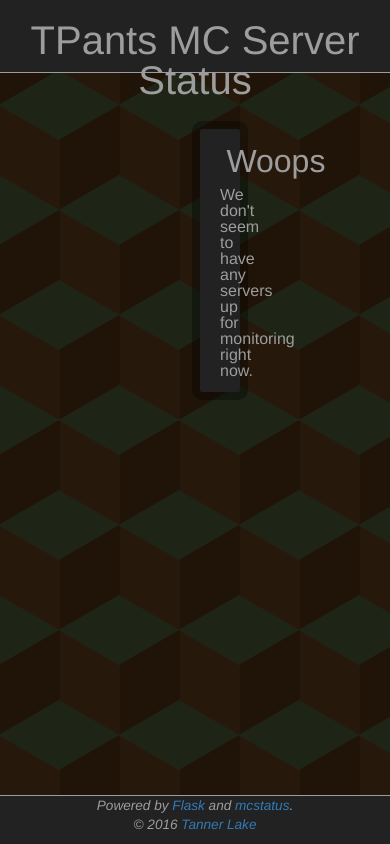
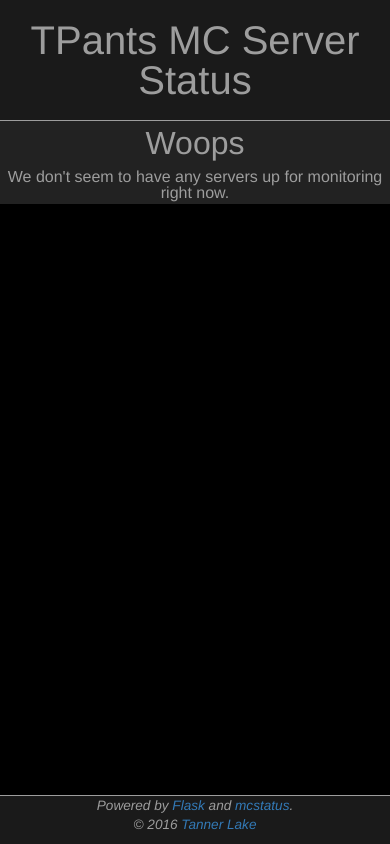
Before and after one commit to tlake/mc_site, a Flask app: page / in a window 390 px wide. Run offline with Flask 2, Linux system fonts and the light colour scheme; data that the repository does not hold is empty; parts of the project's set-up code (start-up, migrations or seed data) failed here and were passed over; some libraries are stand-ins or nearby versions.

Commit message:
Responsive CSS; fixes #2

```diff
--- a/static/css/default.css
+++ b/static/css/default.css
@@ -63,7 +63,7 @@ article, aside, details, figcaption, figure, footer, header, hgroup, main, menu,
   display: block;
 }
 
-/* line 59, ../sass/default.sass */
+/* line 68, ../sass/default.sass */
 html {
   min-height: 100%;
   position: relative;
@@ -72,201 +72,222 @@ html {
   text-align: center;
 }
 
-/* line 66, ../sass/default.sass */
+/* line 75, ../sass/default.sass */
 h1 {
   font-size: 2.5em;
 }
 
-/* line 69, ../sass/default.sass */
+/* line 78, ../sass/default.sass */
 h2 {
   font-size: 2em;
   padding: 0.2em;
 }
 
-/* line 73, ../sass/default.sass */
+/* line 82, ../sass/default.sass */
 h3 {
   font-size: 1.35em;
   padding: 0.2em;
 }
 
-/* line 77, ../sass/default.sass */
+/* line 86, ../sass/default.sass */
 h4 {
   font-size: 0.85em;
   padding: 0.2em;
 }
 
-/* line 81, ../sass/default.sass */
+/* line 90, ../sass/default.sass */
 a {
   color: #337ab7;
   text-decoration: none;
 }
 
-/* line 85, ../sass/default.sass */
+/* line 94, ../sass/default.sass */
 p {
   padding: 0.2em 0em;
 }
 
-/* line 88, ../sass/default.sass */
+/* line 97, ../sass/default.sass */
 body {
   margin: 0 0 3em;
   background-color: black;
-  background-color: #201308;
-  background-image: linear-gradient(30deg, #1e2416 12%, transparent 12.5%, transparent 87%, #1e2416 87.5%, #1e2416), linear-gradient(150deg, #1e2416 12%, transparent 12.5%, transparent 87%, #1e2416 87.5%, #1e2416), linear-gradient(30deg, #1e2416 12%, transparent 12.5%, transparent 87%, #1e2416 87.5%, #1e2416), linear-gradient(150deg, #1e2416 12%, transparent 12.5%, transparent 87%, #1e2416 87.5%, #1e2416), linear-gradient(60deg, #26190c 25%, transparent 25.5%, transparent 75%, #26190c 75%, #26190c), linear-gradient(60deg, #26190c 25%, transparent 25.5%, transparent 75%, #26190c 75%, #26190c);
-  background-size: 120px 210px;
-  background-position: 0 0, 0 0, 60px 105px, 60px 105px, 0 0, 60px 105px;
 }
 
-/* line 94, ../sass/default.sass */
+/* line 101, ../sass/default.sass */
+code {
+  font-family: "Lucida Console", Monaco, monospace;
+  padding: 0em 0.125em;
+  background-color: #2f2f2f;
+  border: 1px solid #555555;
+}
+
+/* line 107, ../sass/default.sass */
 header {
-  background-color: #222;
+  background-color: #1a1a1a;
   color: #9d9d9d;
-  height: 4.5em;
   border-bottom: 1px solid #9d9d9d;
 }
-/* line 98, ../sass/default.sass */
+/* line 111, ../sass/default.sass */
 header h1 {
   padding: 0.5em;
 }
 
-/* line 101, ../sass/default.sass */
+/* line 114, ../sass/default.sass */
 .message-panel {
   background-color: #9d9d9d;
   color: #222;
-  border-radius: 10px;
-  margin: 1em 1em 0em;
   padding: 1em;
   text-align: left;
   line-height: 1.25em;
 }
-/* line 108, ../sass/default.sass */
+/* line 119, ../sass/default.sass */
 .message-panel h3, .message-panel h4 {
   font-weight: bold;
 }
-/* line 110, ../sass/default.sass */
+/* line 121, ../sass/default.sass */
 .message-panel em {
   font-style: italic;
 }
-/* line 112, ../sass/default.sass */
+/* line 123, ../sass/default.sass */
 .message-panel strong {
   font-weight: bold;
 }
-/* line 114, ../sass/default.sass */
+/* line 125, ../sass/default.sass */
 .message-panel code {
   background-color: #b4b4b4;
   border: 1px solid #d8d8d8;
 }
 
-/* line 118, ../sass/default.sass */
-#content-container {
-  margin-bottom: 5em;
+/* line 129, ../sass/default.sass */
+.info {
+  font-weight: bold;
 }
 
-/* line 121, ../sass/default.sass */
+/* line 132, ../sass/default.sass */
+.Online {
+  color: #093;
+}
+
+/* line 135, ../sass/default.sass */
+.Offline {
+  color: #dd0909;
+}
+
+/* line 138, ../sass/default.sass */
+.panel {
+  background-color: #222;
+  color: #9d9d9d;
+}
+
+/* line 141, ../sass/default.sass */
+.players-summary {
+  margin: 1em 0;
+}
+
+/* line 144, ../sass/default.sass */
+.players-list {
+  font-style: italic;
+  margin-bottom: 1em;
+}
+
+/* line 148, ../sass/default.sass */
+hr {
+  border-color: #9d9d9d;
+  width: 16em;
+}
+
+/* line 152, ../sass/default.sass */
+.pulldown-toggle {
+  font-style: italic;
+  padding-bottom: 1em;
+}
+
+/* line 156, ../sass/default.sass */
+.pulldown-close {
+  padding: 0.5em 0;
+  padding-bottom: 1em;
+}
+
+/* line 160, ../sass/default.sass */
+.pulldown-toggle:hover,
+.pulldown-close:hover {
+  cursor: pointer;
+  background-color: #2f2f2f;
+}
+
+/* line 165, ../sass/default.sass */
+.pulldown {
+  display: none;
+}
+
+/* line 168, ../sass/default.sass */
+.pulldown-content {
+  border: 1px solid #9d9d9d;
+  padding: 1em 1em;
+  margin: 10px 0px;
+  text-align: left;
+  line-height: 1.5em;
+}
+/* line 174, ../sass/default.sass */
+.pulldown-content h3 {
+  padding-top: 1em;
+}
+/* line 176, ../sass/default.sass */
+.pulldown-content ol {
+  list-style-type: lower-alpha;
+  padding-left: 2em;
+}
+/* line 179, ../sass/default.sass */
+.pulldown-content em {
+  font-weight: bold;
+}
+
+/* line 182, ../sass/default.sass */
 footer {
   position: absolute;
   left: 0;
   bottom: 0;
   height: 3em;
   width: 100%;
-  background-color: #222;
+  background-color: #1a1a1a;
   color: #9d9d9d;
   font-style: italic;
   border-top: 1px solid #9d9d9d;
 }
 
-/* line 131, ../sass/default.sass */
-.info {
-  font-weight: bold;
+@media (min-width: 30em) {
+  /* line 198, ../sass/default.sass */
+  body {
+    background-color: #201308;
+    background-image: linear-gradient(30deg, #1e2416 12%, transparent 12.5%, transparent 87%, #1e2416 87.5%, #1e2416), linear-gradient(150deg, #1e2416 12%, transparent 12.5%, transparent 87%, #1e2416 87.5%, #1e2416), linear-gradient(30deg, #1e2416 12%, transparent 12.5%, transparent 87%, #1e2416 87.5%, #1e2416), linear-gradient(150deg, #1e2416 12%, transparent 12.5%, transparent 87%, #1e2416 87.5%, #1e2416), linear-gradient(60deg, #26190c 25%, transparent 25.5%, transparent 75%, #26190c 75%, #26190c), linear-gradient(60deg, #26190c 25%, transparent 25.5%, transparent 75%, #26190c 75%, #26190c);
+    background-size: 120px 210px;
+    background-position: 0 0, 0 0, 60px 105px, 60px 105px, 0 0, 60px 105px;
+    margin-bottom: 5em;
   }
 
-/* line 134, ../sass/default.sass */
-.Online {
-  color: #093;
+  /* line 202, ../sass/default.sass */
+  .message-panel {
+    border-radius: 10px;
+    margin: 1em 1em 0em;
   }
 
-/* line 137, ../sass/default.sass */
-.Offline {
-  color: #dd0909;
-}
-
-/* line 140, ../sass/default.sass */
+  /* line 206, ../sass/default.sass */
   .panel {
-  background-color: #222;
-  color: #9d9d9d;
-  margin: 3em 12em;
     padding: 10px 20px 10px;
+    margin: 3em 3em;
     border: 8px solid rgba(0, 0, 0, 0.3);
     background-clip: padding-box;
     border-radius: 10px;
   }
 
-/* line 148, ../sass/default.sass */
-.players-summary {
-  margin: 1em 0;
-}
-
-/* line 151, ../sass/default.sass */
-.players-list {
-  font-style: italic;
-  margin-bottom: 1em;
-}
-
-/* line 155, ../sass/default.sass */
-hr {
-  border-color: #9d9d9d;
-  width: 16em;
-}
-
-/* line 159, ../sass/default.sass */
-.pulldown-toggle {
-  font-style: italic;
+  /* line 213, ../sass/default.sass */
+  .pulldown-toggle,
+  .pulldown-close {
     border-radius: 4px;
   }
-
-/* line 163, ../sass/default.sass */
-.pulldown-close {
-  padding: 0.5em 0;
-  border-radius: 4px;
 }
-
-/* line 167, ../sass/default.sass */
-.pulldown-toggle:hover,
-.pulldown-close:hover {
-  cursor: pointer;
-  background-color: #2f2f2f;
+@media (min-width: 60em) {
+  /* line 222, ../sass/default.sass */
+  .panel {
+    margin: 3em 12em;
   }
-
-/* line 172, ../sass/default.sass */
-.pulldown {
-  display: none;
 }
-
-/* line 175, ../sass/default.sass */
-.pulldown-content {
-  border: 1px solid #9d9d9d;
-  padding: 1em 4em;
-  margin: 10px 0px;
-  text-align: left;
-  line-height: 1.5em;
-}
-/* line 181, ../sass/default.sass */
-.pulldown-content h3 {
-  padding-top: 1em;
-}
-/* line 183, ../sass/default.sass */
-.pulldown-content ol {
-  list-style-type: lower-alpha;
-  padding-left: 2em;
-}
-/* line 186, ../sass/default.sass */
-.pulldown-content em {
-  font-weight: bold;
-}
-
-/* line 189, ../sass/default.sass */
-code {
-  font-family: "Lucida Console", Monaco, monospace;
-  padding: 0em 0.125em;
-  background-color: #2f2f2f;
-  border: 1px solid #555555;
-}
--- a/static/sass/default.sass
+++ b/static/sass/default.sass
@@ -2,6 +2,11 @@
 @import compass/reset
 @import "compass/css3/transition"
 
+
+// MEDIA QUERY WIDTHS
+// (mobile-first design; all default CSS is for smallest screens)
+$bp-mama-bear: "(min-width : 30em)"
+$bp-papa-bear: "(min-width : 60em)"
 
 // FONTS
 $default-font-face: "Helvetica Neue", Helvetica, Arial, sans-serif
@@ -56,6 +61,10 @@ $cubes6: linear-gradient(60deg, $cube-color2 25%, transparent 25.5%, transparent
   color: $default-bg-color
 
 
+// ################################
+// DEFAULT STYLES
+//  - for small screens
+// ################################
 html
   min-height: 100% // Needed for sticky footer
   position: relative // Needed for sticky footer
@@ -86,22 +95,24 @@ p
   padding: 0.2em 0em
 
 body
-  // min-height: 100%
   margin: 0 0 $footer-height // Needed for sticky footer
   background-color: darken($default-bg-color, 20%)
-  +bg-cubes
+
+code
+  font-family: $code-font-face
+  padding: 0em 0.125em
+  background-color: lighten($default-bg-color, 5%)
+  border: 1px solid lighten($default-bg-color, 20%)
 
 header
-  +default-theme
-  height: $header-height
+  background-color: darken($default-bg-color, 3%)
+  color: $default-font-color
   border-bottom: 1px solid $light-border-color
   h1
     padding: 0.5em
 
 .message-panel
   +inverted-theme
-  border-radius: 10px
-  margin: 1em 1em 0em
   padding: 1em
   text-align: left
   line-height: 1.25em
@@ -115,19 +126,6 @@ header
     background-color: lighten($default-font-color, 9%)
     border: 1px solid lighten($default-font-color, 23%)
 
-#content-container
-  margin-bottom: $footer-height+2em
-
-footer
-  position: absolute // Needed for sticky footer
-  left: 0 // Needed for sticky footer
-  bottom: 0 // Needed for sticky footer
-  height: $footer-height // Needed for sticky footer
-  width: 100% // Needed for sticky footer
-  +default-theme
-  font-style: italic
-  border-top: 1px solid $light-border-color
-
 .info
   font-weight: bold
 
@@ -139,11 +137,6 @@ footer
 
 .panel
   +default-theme
-  margin: 3em 12em
-  padding: 10px 20px 10px
-  border: 8px solid $transparent-border-color
-  background-clip: padding-box
-  border-radius: 10px
 
 .players-summary
   margin: 1em 0
@@ -158,11 +151,11 @@ hr
 
 .pulldown-toggle
   font-style: italic
-  border-radius: 4px
+  padding-bottom: 1em
 
 .pulldown-close
   padding: 0.5em 0
-  border-radius: 4px
+  padding-bottom: 1em
 
 .pulldown-toggle:hover,
 .pulldown-close:hover
@@ -174,7 +167,7 @@ hr
 
 .pulldown-content
   border: 1px solid $light-border-color
-  padding: 1em 4em
+  padding: 1em 1em
   margin: 10px 0px
   text-align: left
   line-height: 1.5em
@@ -186,8 +179,45 @@ hr
   em
     font-weight: bold
 
-code
-  font-family: $code-font-face
-  padding: 0em 0.125em
-  background-color: lighten($default-bg-color, 5%)
-  border: 1px solid lighten($default-bg-color, 20%)
+footer
+  position: absolute // Needed for sticky footer
+  left: 0 // Needed for sticky footer
+  bottom: 0 // Needed for sticky footer
+  height: $footer-height // Needed for sticky footer
+  width: 100% // Needed for sticky footer
+  background-color: darken($default-bg-color, 3%)
+  color: $default-font-color
+  font-style: italic
+  border-top: 1px solid $light-border-color
+
+
+// ################################
+// for medium screens
+// ################################
+@media #{$bp-mama-bear}
+  body
+    +bg-cubes
+    margin-bottom: $footer-height + 2em
+
+  .message-panel
+    border-radius: 10px
+    margin: 1em 1em 0em
+
+  .panel
+    padding: 10px 20px 10px
+    margin: 3em 3em
+    border: 8px solid $transparent-border-color
+    background-clip: padding-box
+    border-radius: 10px
+
+  .pulldown-toggle,
+  .pulldown-close
+    border-radius: 4px
+
+
+// ################################
+// for large screens
+// ################################
+@media #{$bp-papa-bear}
+  .panel
+    margin: 3em 12em
--- a/templates/index.html
+++ b/templates/index.html
@@ -1,6 +1,7 @@
 <!DOCTYPE HTML>
 <html>
 <head>
+  <meta name="viewport" content="width=device-width,initial-scale=1">
   <link rel="stylesheet" href="https://maxcdn.bootstrapcdn.com/font-awesome/4.5.0/css/font-awesome.min.css">
   <link href="/static/css/default.css" media="screen, projection" rel="stylesheet" type="text/css" />
   <title>TPants MC</title>
```
Lines whose indentation alone changed are shown as unchanged.
